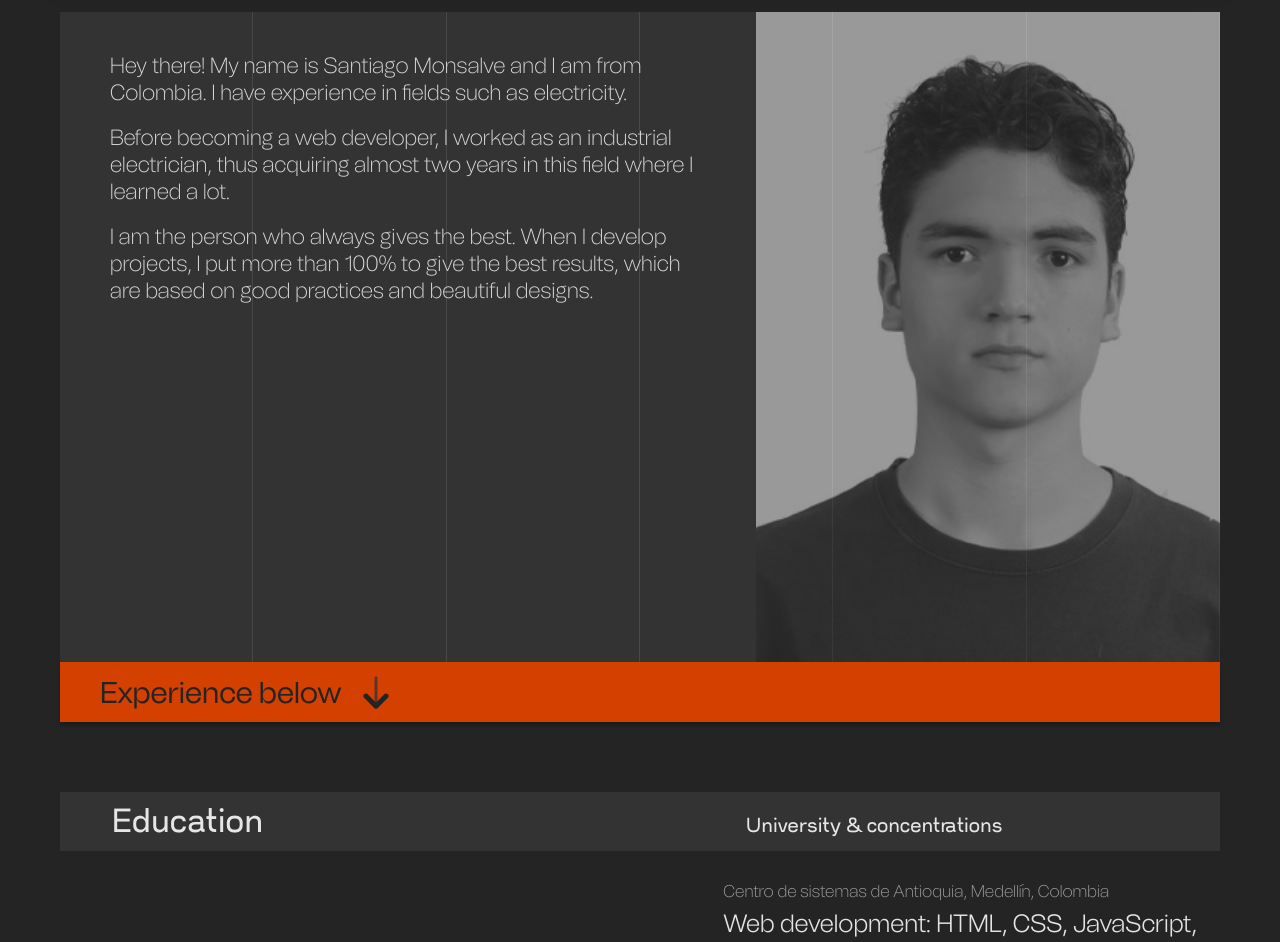
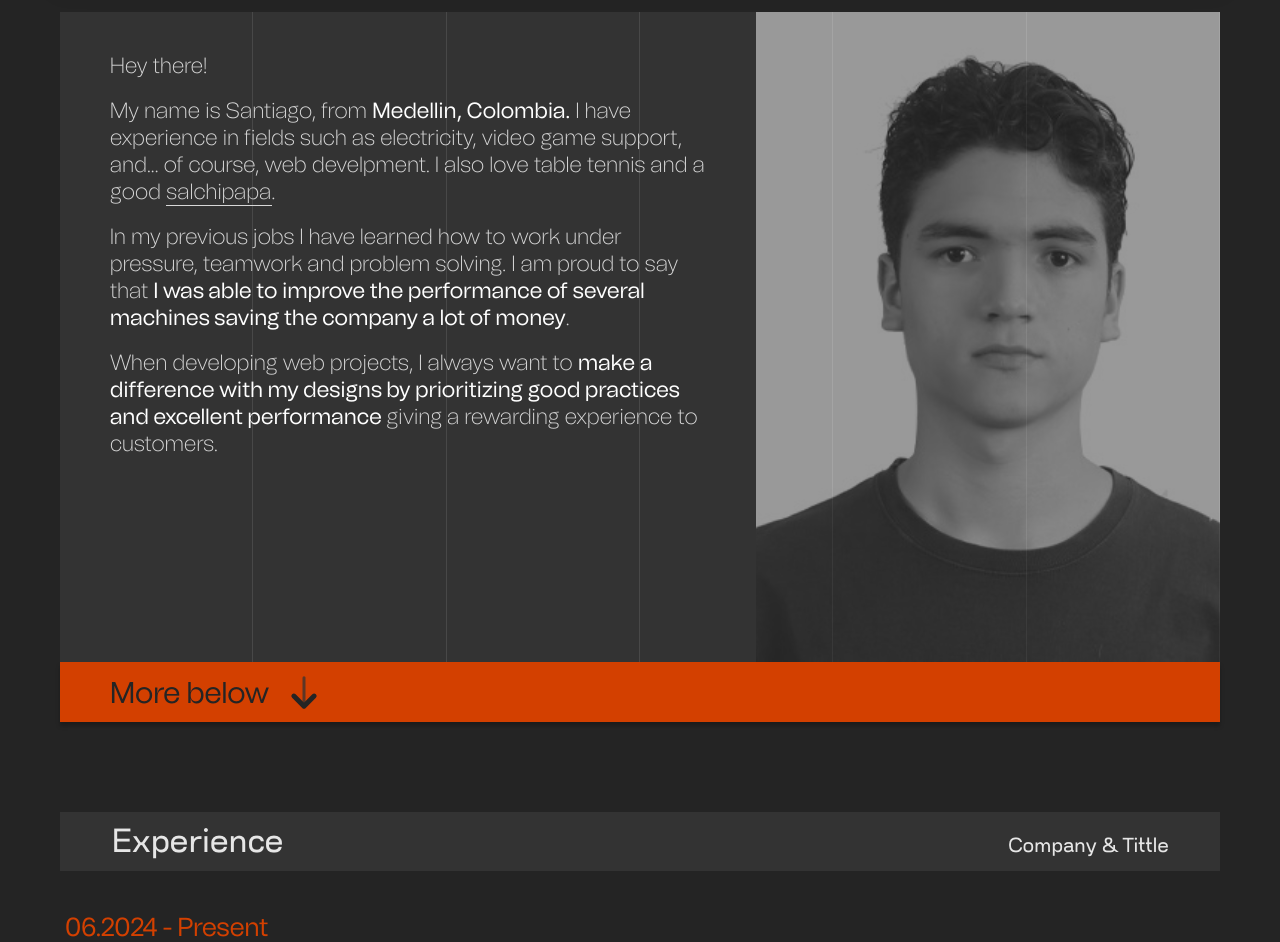
Before and after one commit to mssm1604/Portfolio, a React (Vite) app: page /about in a window 1280 px wide. Shown: the part 100-1042 px from the top of the page. Built offline with nearby package versions, Linux system fonts and the light colour scheme.

Commit message:
add(new info on abt page)

```diff
--- a/index.html
+++ b/index.html
@@ -4,6 +4,10 @@
     <meta charset="UTF-8" />
     <link rel="icon" type="image/svg+xml" href="/logo.svg" />
     <meta name="viewport" content="width=device-width, initial-scale=1.0" />
+    <meta
+      name="description"
+      content="This is my personal website, my portfolio where you can see my most outstanding projects as well as my experience and education."
+    />
     <title>Santiago Monsalve | Home </title>
   </head>
   <body>
--- a/src/components/about_page/about.jsx
+++ b/src/components/about_page/about.jsx
@@ -17,8 +17,8 @@ export function About() {
       <Header position={'relative'} />
 
       <DescriptionSection />
+      <ExperienceSection />
       <EducationSection />
-      <ExperienceSection />
       <SkillsSection />
       <FinalSection />
       <Footer />
--- a/src/components/about_page/description_sec/description.css
+++ b/src/components/about_page/description_sec/description.css
@@ -34,6 +34,21 @@
 
     .string_wrapper p {
       padding-bottom: 18px;
+      letter-spacing: 0.2px;
+
+      span {
+        color: #fff;
+        font-weight: 400;
+      }
+    }
+
+    .string_wrapper .first_paragraph a {
+      border-bottom: 0.5px solid;
+      transition: color 200ms ease-out;
+
+      &:hover {
+        color: #fff;
+      }
     }
   }
 
@@ -136,7 +151,7 @@
   .pointer_experience_wrapper {
     justify-content: flex-start;
     margin-inline: 60px;
-    padding: 10px 40px;
+    padding: 10px 50px;
 
     font-size: 30px;
   }
--- a/src/components/about_page/description_sec/description.jsx
+++ b/src/components/about_page/description_sec/description.jsx
@@ -22,30 +22,49 @@ export function DescriptionSection() {
           </picture>
 
           <div className='string_wrapper'>
-            <p>
-              Hey there! My name is Santiago Monsalve and I am from{' '}
-              <span>Colombia</span>. I have experience in fields such as
-              electricity.
+            <p>Hey there!</p>
+
+            <p className='first_paragraph'>
+              My name is Santiago, from <span>Medellin, Colombia.</span> I have
+              experience in fields such as electricity, video game support,
+              and... of course, web develpment. I also love table tennis and a
+              good{' '}
+              <a
+                target='_blank'
+                href='https://www.pepesbbq.com/news-item/fast-authentic-salchipapas-recipe/'
+              >
+                salchipapa
+              </a>
+              .
             </p>
 
             <p>
-              {' '}
-              Before becoming a web developer, I worked as an industrial
-              electrician, thus acquiring almost two years in this field where I
-              learned a lot.
+              In my previous jobs I have learned how to work under pressure,
+              teamwork and problem solving. I am proud to say that{' '}
+              <span>
+                I was able to improve the performance of several machines saving
+                the company a lot of money
+              </span>
+              .
             </p>
 
             <p>
-              I am the person who always gives the best. When I develop
-              projects, I put more than 100% to give the best results, which are
-              based on good practices and beautiful designs.{' '}
+              When developing web projects, I always want to{' '}
+              <span>
+                {' '}
+                make a difference with my designs by prioritizing good practices
+                and excellent performance{' '}
+              </span>{' '}
+              giving a rewarding experience to customers.
             </p>
           </div>
         </div>
+
+        <div></div>
       </section>
 
       <div className='pointer_experience_wrapper'>
-        <p>Experience below</p>
+        <p>More below</p>
         <span>
           <DownArrow />
         </span>
--- a/src/components/about_page/edu_exp_header/local_header.css
+++ b/src/components/about_page/edu_exp_header/local_header.css
@@ -17,6 +17,7 @@
 
   .local_header_span {
     font-size: 13.4px;
+    text-align: end;
   }
 }
 
--- a/src/components/about_page/final_section/final_section.jsx
+++ b/src/components/about_page/final_section/final_section.jsx
@@ -2,11 +2,13 @@ import './final_section.css'
 
 export function FinalSection() {
   return (
-    <section className="finalAbt_section_wrapper">
+    <section className='finalAbt_section_wrapper'>
       <div className='abt_rectangle'></div>
 
-      <h4 className="final_section_str">Download my CV</h4>
-      <a href='/santiago_monsalve_cv.pdf' target='_blank' className='cv_link'>Click here</a>
+      <h4 className='final_section_str'>Download my CV</h4>
+      <a href='/santiago_monsalve_cv.pdf' target='_blank' className='cv_link'>
+        Look at my CV
+      </a>
     </section>
   )
 }
--- a/src/components/header/header.css
+++ b/src/components/header/header.css
@@ -40,6 +40,7 @@
         font-size: 14px;
         font-weight: 500;
         text-transform: uppercase;
+        cursor: pointer;
       }
     }
   }
--- a/src/components/header/mobile_header.jsx
+++ b/src/components/header/mobile_header.jsx
@@ -37,13 +37,13 @@ export function MobileHeader() {
       data-visible='false'
     >
       <nav className='mobile_nav' onClick={handleNavOnClick}>
-        <a className='mobile_nav_item' data-name='/'>
+        <a className='mobile_nav_item' href='' data-name='/'>
           <span>
             <IndicatorArrow />
           </span>
           Projects
         </a>
-        <a className='mobile_nav_item' data-name='/about'>
+        <a className='mobile_nav_item' href='' data-name='/about'>
           <span>
             <IndicatorArrow />
           </span>
--- a/src/components/icons/icons.jsx
+++ b/src/components/icons/icons.jsx
@@ -487,3 +487,38 @@ export function TailwindIcon() {
     </svg>
   )
 }
+
+export function FigmaIcon() {
+  return (
+    <svg viewBox='0 0 16 16' xmlns='http://www.w3.org/2000/svg' fill='none'>
+      <g id='SVGRepo_bgCarrier' strokeWidth='0'></g>
+      <g
+        id='SVGRepo_tracerCarrier'
+        strokeLinecap='round'
+        strokeLinejoin='round'
+      ></g>
+      <g id='SVGRepo_iconCarrier'>
+        <path
+          fill='#1ABCFE'
+          d='M8.55 8c0-1.289 1.019-2.333 2.275-2.333C12.082 5.667 13.1 6.71 13.1 8c0 1.289-1.018 2.333-2.275 2.333C9.57 10.333 8.55 9.29 8.55 8z'
+        ></path>
+        <path
+          fill='#0ACF83'
+          d='M4 12.667c0-1.289 1.019-2.334 2.275-2.334H8.55v2.334C8.55 13.955 7.531 15 6.275 15S4 13.955 4 12.667z'
+        ></path>
+        <path
+          fill='#FF7262'
+          d='M8.55 1v4.667h2.275c1.257 0 2.275-1.045 2.275-2.334C13.1 2.045 12.082 1 10.825 1H8.55z'
+        ></path>
+        <path
+          fill='#F24E1E'
+          d='M4 3.333c0 1.289 1.019 2.334 2.275 2.334H8.55V1H6.275C5.019 1 4 2.045 4 3.333z'
+        ></path>
+        <path
+          fill='#A259FF'
+          d='M4 8c0 1.289 1.019 2.333 2.275 2.333H8.55V5.667H6.275C5.019 5.667 4 6.71 4 8z'
+        ></path>
+      </g>
+    </svg>
+  )
+}
--- a/src/constants/experience.js
+++ b/src/constants/experience.js
@@ -1,8 +1,17 @@
 export const experience = [
+  {
+    duration: '06.2024 - Present',
+    positionDescriptionP1:
+      'During this role, providing the best support to players from all over the world has been a rewarding experience, this is also because I am supporting people who play my favorite games.',
+    positionDescriptionP2:
+      'Analyzing a lot of data to come to a conclusion has been the biggest focus. Having excellent performance while prioritizing quality and player satisfaction has been something we have been able to achieve.',
+    company: 'Concentrix',
+    title: 'Video games support'
+  },
   {
     duration: '09.2022 - Present',
     positionDescriptionP1:
-      'I have worked on very interesting projects that have given me a lot of experience, among them the most notable: clothing store, dog snack store and a language teaching site.',
+      'I have worked on very interesting projects that have given me a lot of experience, among them the most notable: clothing store, dog snack store and a tours site.',
     positionDescriptionP2:
       'Thanks to my education and the skills I have acquired in my other jobs, I’ve been able to build these projects from scratch to completion.',
     company: 'Self employee',
--- a/src/constants/skills.jsx
+++ b/src/constants/skills.jsx
@@ -9,7 +9,8 @@ import {
   ReactIcon,
   SupabaseIcon,
   SqlIcon,
-  TailwindIcon
+  TailwindIcon,
+  FigmaIcon
 } from '../components/icons/icons'
 
 export const frontend = [
@@ -17,17 +18,16 @@ export const frontend = [
   <CssIcon key={2} />,
   <JavaScriptIcon key={3} />,
   <ReactIcon key={4} />,
-  <TailwindIcon key={5} />
+  <FigmaIcon key={5} />,
+  <TailwindIcon key={6} />
 ]
 
 export const backend = [
   <NodeIcon key={1} />,
-  <ExpressIcon key={2} />,
   <NextIcon key={3} />
 ]
 
 export const database = [
   <SqlIcon key={1} />,
-  <MongoIcon key={2} />,
   <SupabaseIcon key={3} />
 ]
```
